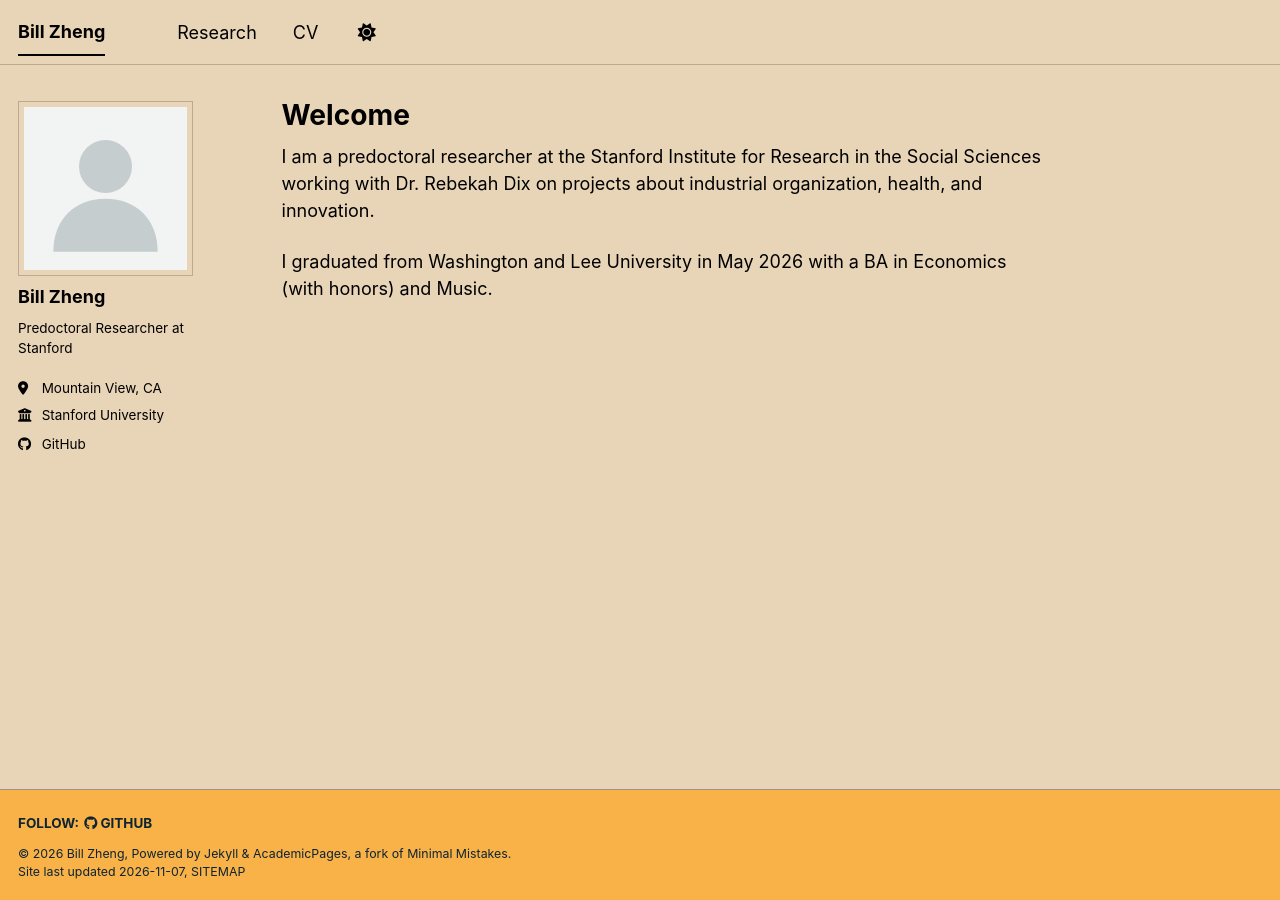
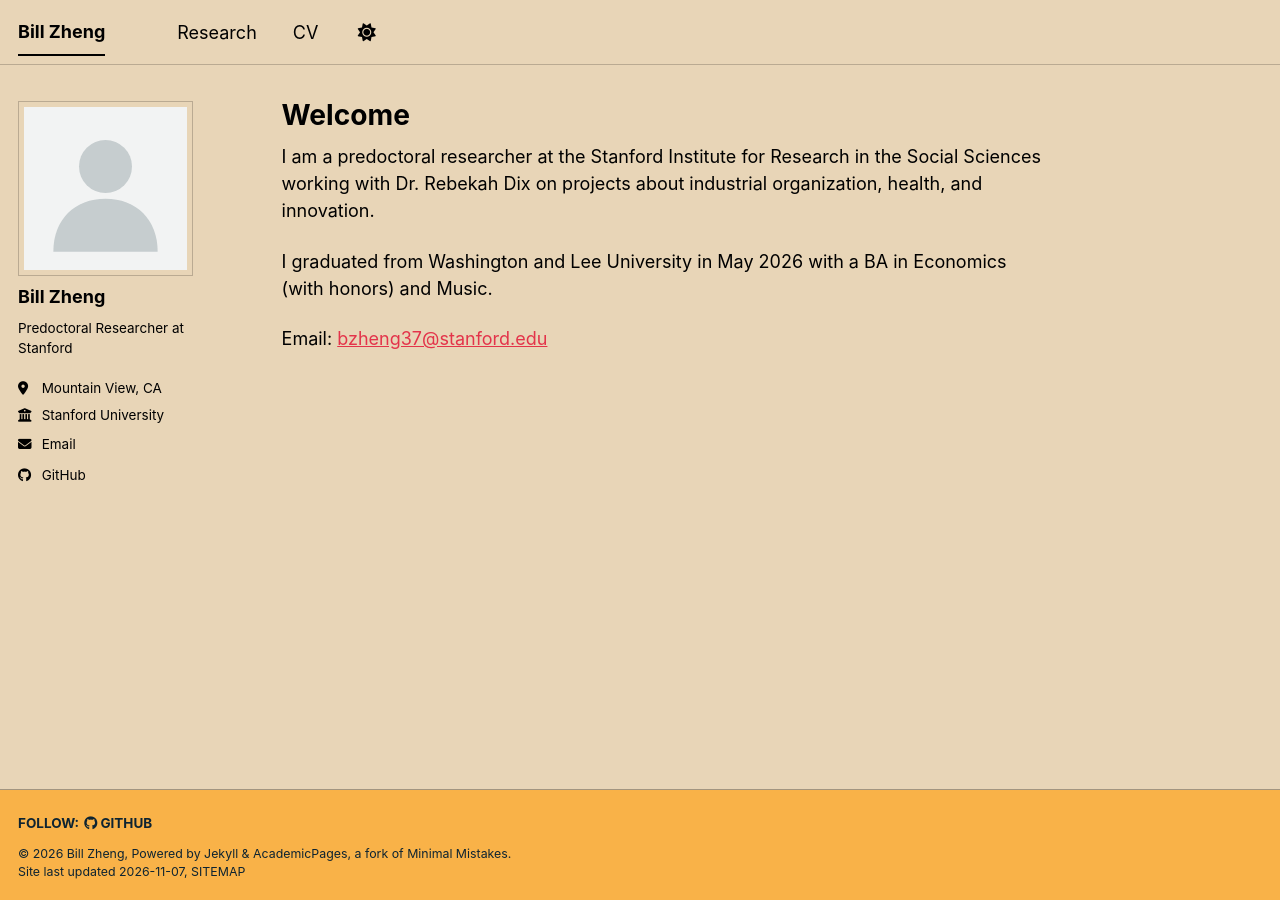
Before and after one commit to billzheng37/billzheng37.github.io, a Jekyll site: the page built from _pages/about.md, in a window 1280 px wide. Built offline with Jekyll 4.4.1, drawn with Linux system fonts in a browser that asks for light colours; a script bundle is joined from its source files by our own code; a style sheet for code colours, icons or effects is not loaded.

```diff
--- a/_config.yml
+++ b/_config.yml
@@ -31,7 +31,7 @@ author:
   location         : "Mountain View, CA"
   employer         : "Stanford University"
   uri              : # URL
-  email            : # Your email address; leave blank to hide the email link
+  email            : "bzheng37@stanford.edu"
 
   # Academic websites
   academia         : # URL
@@ -67,7 +67,7 @@ author:
   keybase          : # Username
   instagram        : # Username
   lastfm           : # Username
-  linkedin         : # Username
+  linkedin         : # billzheng37
   mastodon         : # URL
   medium           : # URL
   pinterest        : # Username
```
